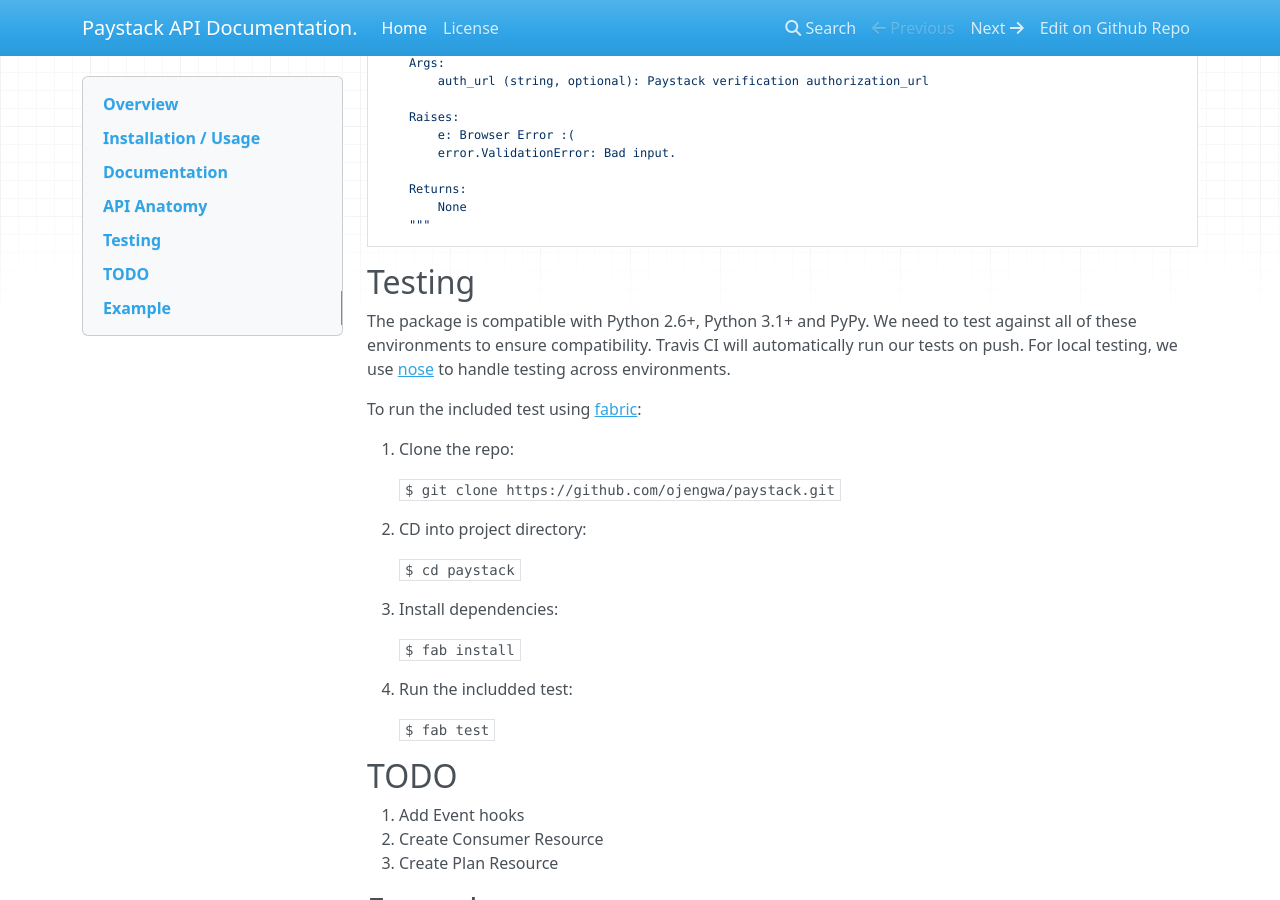
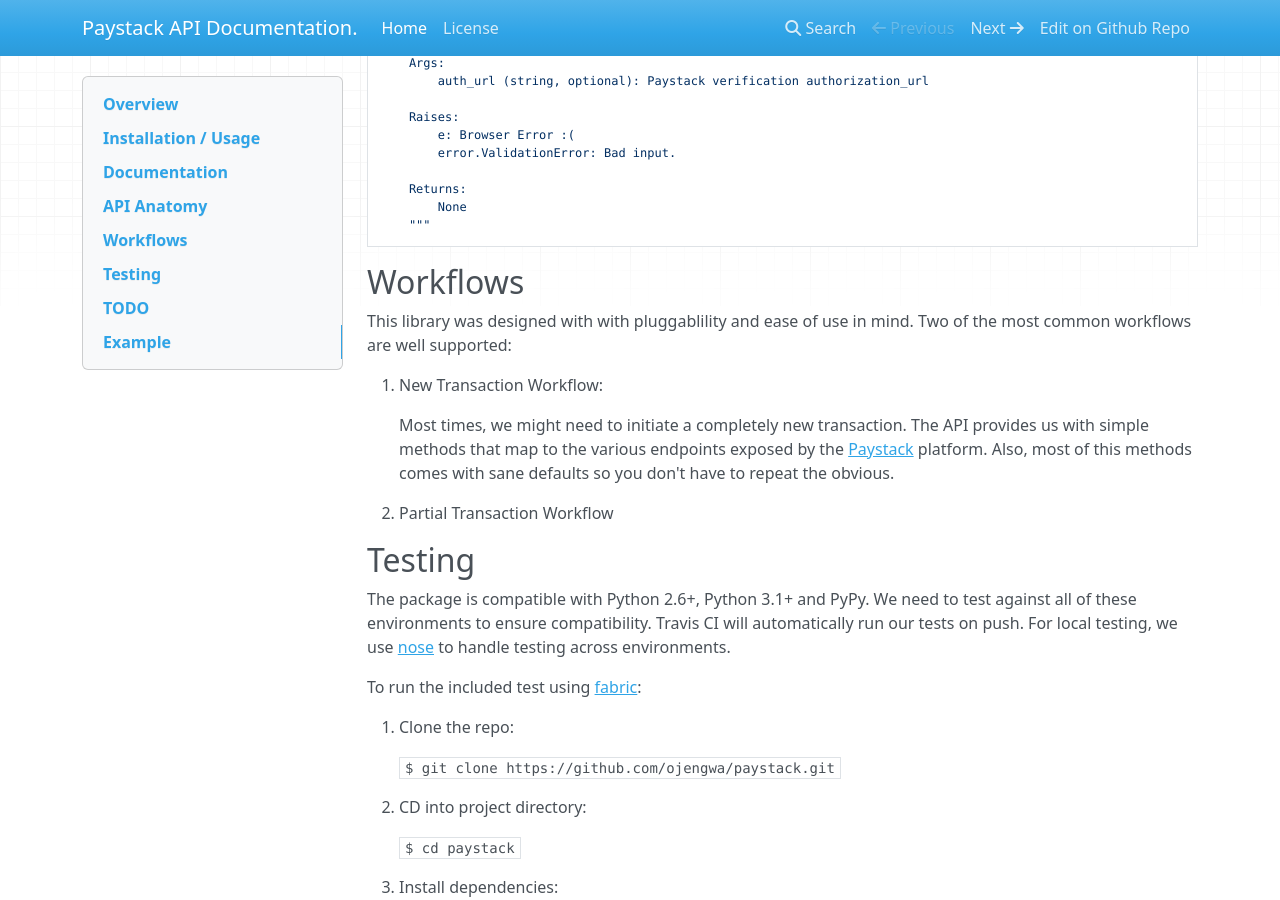
Before and after one commit to ojengwa/paystack, an MkDocs documentation site: the page built from docs/index.md, in a window 1280 px wide and 900 px high, scrolled down 2553 px. Built offline with MkDocs 1.6.1, drawn with Linux system fonts in a browser that asks for light colours; nearby versions of some CDN libraries.

Commit message:
update project docs

```diff
--- a/docs/index.md
+++ b/docs/index.md
@@ -147,6 +147,17 @@ Documentation and signature for each of the methods defined in the API follows:
         """
 
 
+Workflows
+-------------
+
+This library was designed with with pluggablility and ease of use in mind. Two of the most common workflows are well supported:
+
+1. New Transaction Workflow:
+
+    Most times, we might need to initiate a completely new transaction. The API provides us with simple methods that map to the various endpoints exposed by the [Paystack](https://developers.paystack.co/docs) platform. Also, most of this methods comes with sane defaults so you don't have to repeat the obvious.
+
+2. Partial Transaction Workflow
+
 Testing
 -------------
 
```
